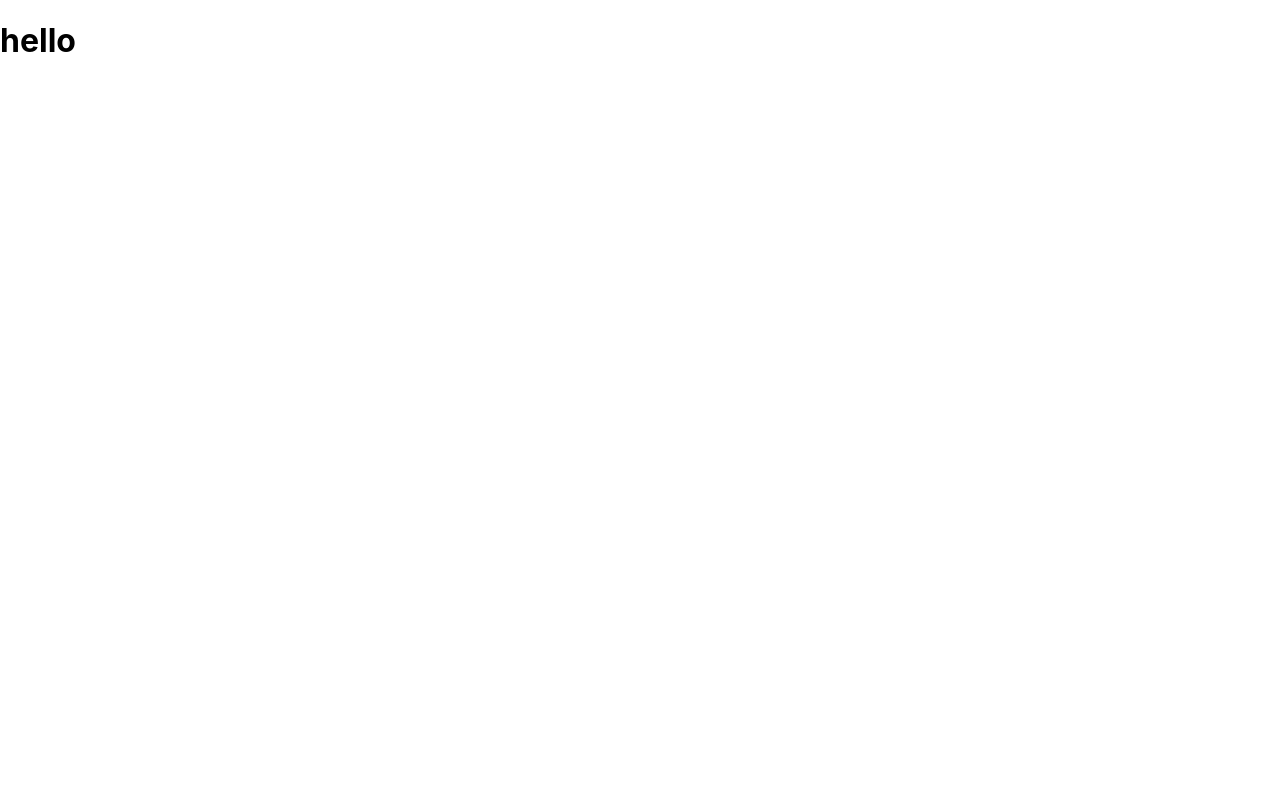
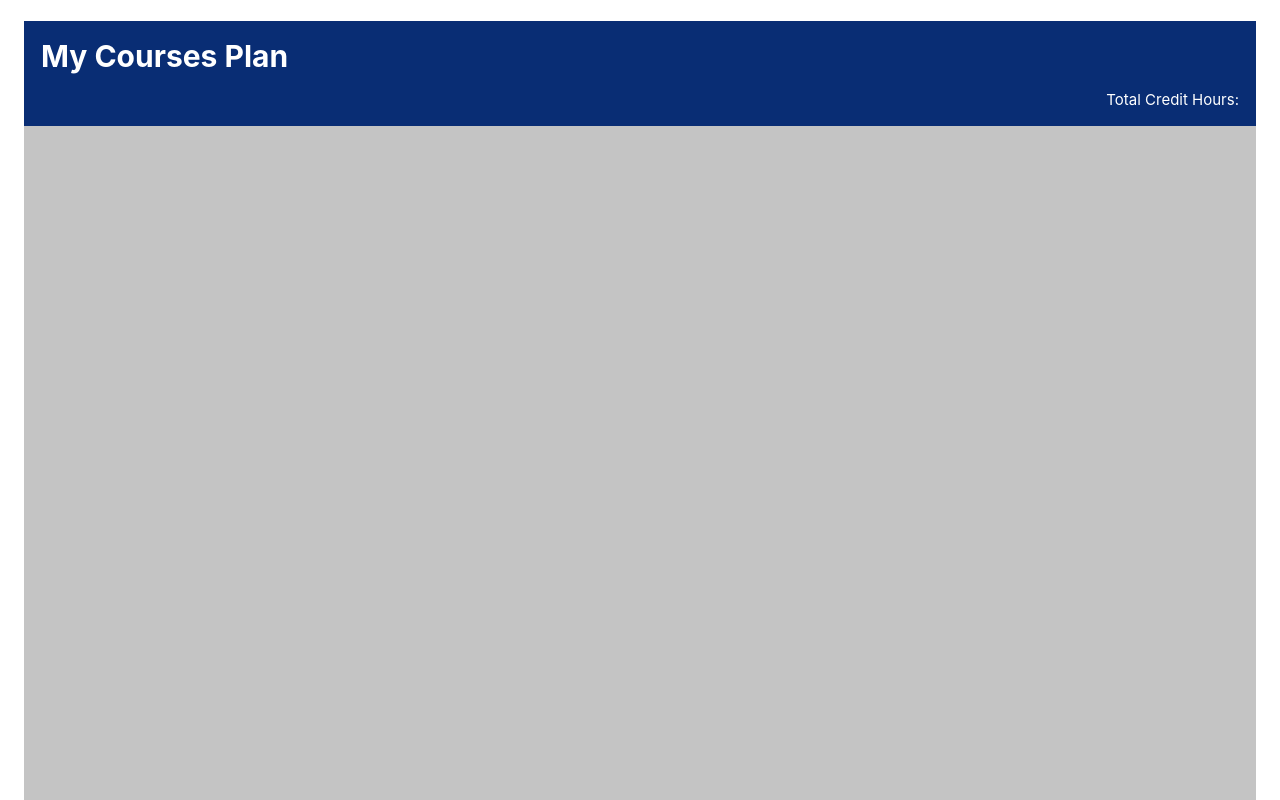
Before and after one commit to asimsedhain/npp-webapp, a React (Create React App) app: page /dashboard in a window 1280 px wide. Shown: the top 800 px of the page. Built offline with nearby package versions, Linux system fonts and the light colour scheme.

Commit message:
Added container

```diff
--- a/package.json
+++ b/package.json
@@ -3,9 +3,11 @@
   "version": "0.1.0",
   "private": true,
   "dependencies": {
+    "@material-ui/core": "^4.11.0",
     "@testing-library/jest-dom": "^4.2.4",
     "@testing-library/react": "^9.5.0",
     "@testing-library/user-event": "^7.2.1",
+    "bootstrap": "^3.4.1",
     "react": "^16.13.1",
     "react-dom": "^16.13.1",
     "react-router-dom": "^5.2.0",
--- /dev/null
+++ b/src/components/dashboard/Dashboard.css
@@ -0,0 +1,15 @@
+  .header {
+    padding: 1px ;
+    background: #092d74;
+    color: white;
+    font-size: 15px;
+  }
+  .header p {
+    text-align: right;
+    margin: 1rem ;
+  }
+
+  .header h1 {
+    text-align: start;
+    margin: 1rem ;
+  }
--- a/src/components/dashboard/Dashboard.js
+++ b/src/components/dashboard/Dashboard.js
@@ -1,10 +1,23 @@
 import React from "react";
-
+import Container from "@material-ui/core/Container";
+import "./Dashboard.css"
 function Dashboard() {
 	return (
-		<>
-			<h1>hello</h1>
-		</>
+
+		<Container>
+			<h1> </h1>
+			<div class="header">
+  <h1>My Courses Plan</h1>
+  <p>Total Credit Hours: </p>
+</div>
+		<div
+      style={{
+        backgroundColor: '#C4C4C4',
+        width: '1232px',
+        height: '900px'
+      }}
+    />
+		</Container>
 	);
 }
 
```
Also changed, not shown: 1 other file (tests, documents, lock files or other folders).
